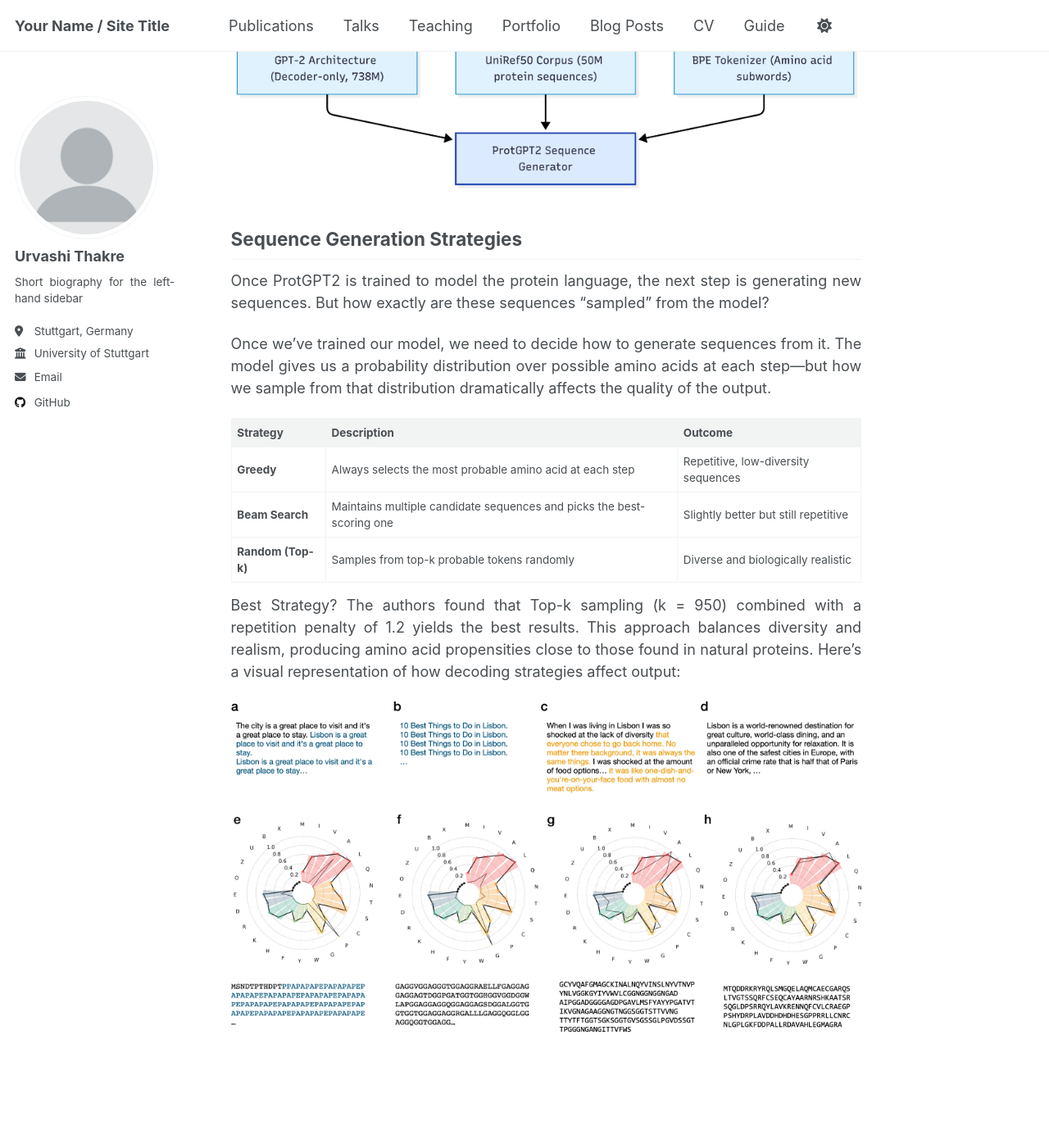
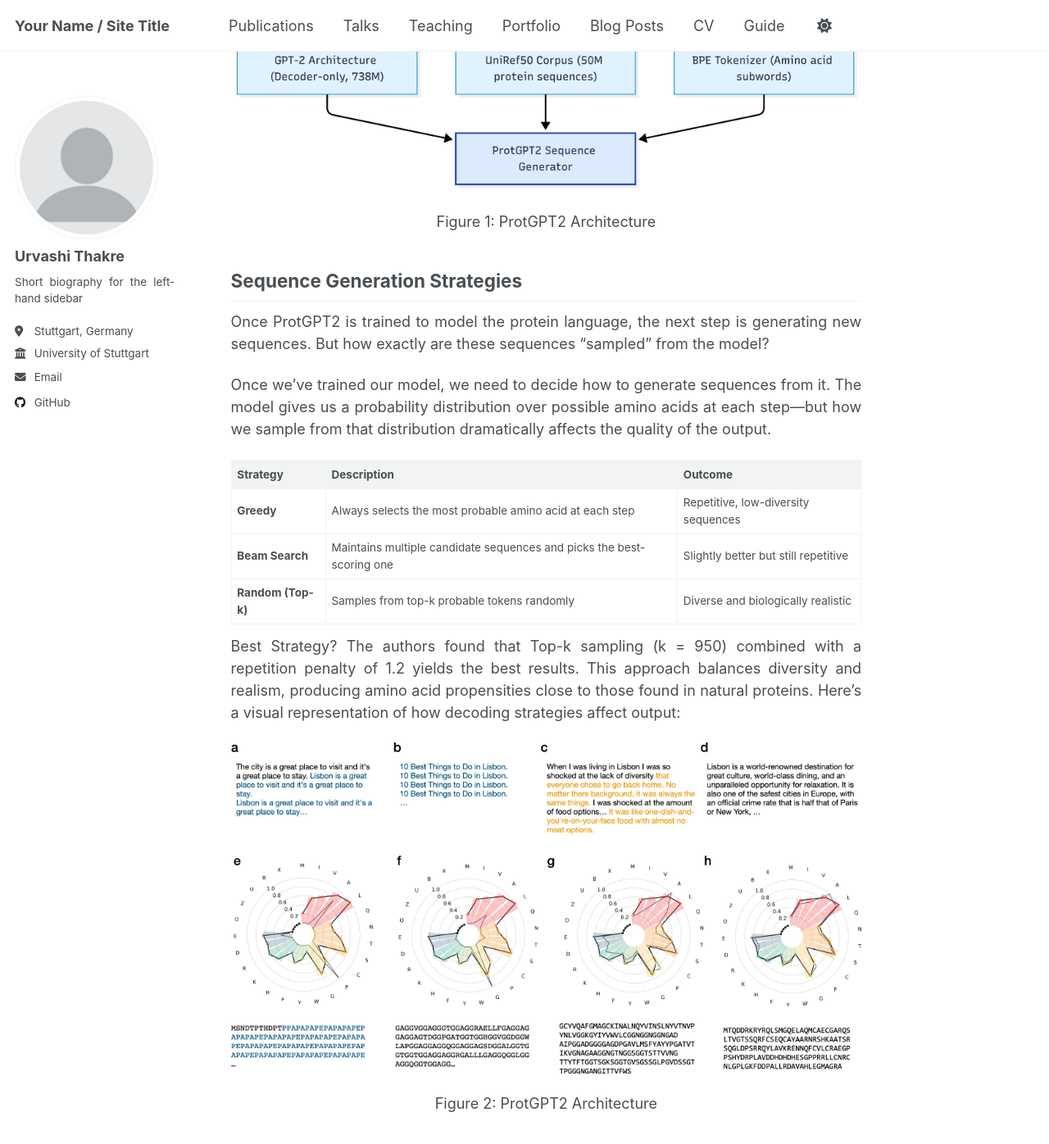
Before and after one commit to urvashithakre/urvashithakre.github.io, a Jekyll site: the page built from _pages/about.md, in a window 1280 px wide and 1400 px high, scrolled down 4508 px. Shown: the top 1396 px of the window at 82% size. Built offline with Jekyll 4.4.1, drawn with Linux system fonts in a browser that asks for light colours; a script that is not in the unit is left out.

Commit message:
Caption added

```diff
--- a/_pages/about.md
+++ b/_pages/about.md
@@ -115,6 +115,7 @@ This strategy reduces sequence length, improves generalization, and helps the mo
 Unlike masked models focused on classification or embedding, ProtGPT2 was explicitly trained for sequence generation, enabling it to compose entirely new proteins that closely resemble natural ones. To summarize, ProtGPT2 combines a powerful GPT-2 architecture with a massive protein sequence corpus (UniRef50) and a subword-aware BPE tokenizer. Together, these components enable the model to learn the underlying "language" of proteins and generate new sequences that reflect natural structural and functional properties.
 
 ![Fig. 1: ProtGPT2 Architecture](images/ProtGPT_Architecture.png)
+<div style="text-align: center;">Figure 1: ProtGPT2 Architecture </div>
 
 ## Sequence Generation Strategies
 Once ProtGPT2 is trained to model the protein language, the next step is generating new sequences. But how exactly are these sequences "sampled" from the model?
@@ -135,3 +136,4 @@ This approach balances diversity and realism, producing amino acid propensities
 Here’s a visual representation of how decoding strategies affect output:
 
 ![Fig. 2: Sampling outputs for GPT2-like language models on both text (a–d) and protein sequences (e–h). Repetitive sequences are generated by greedy and beam search; natural-like diversity emerges with random top-k sampling (g, h).](images/Sampling Output.jpg)
+<div style="text-align: center;">Figure 2: ProtGPT2 Architecture </div>
```
